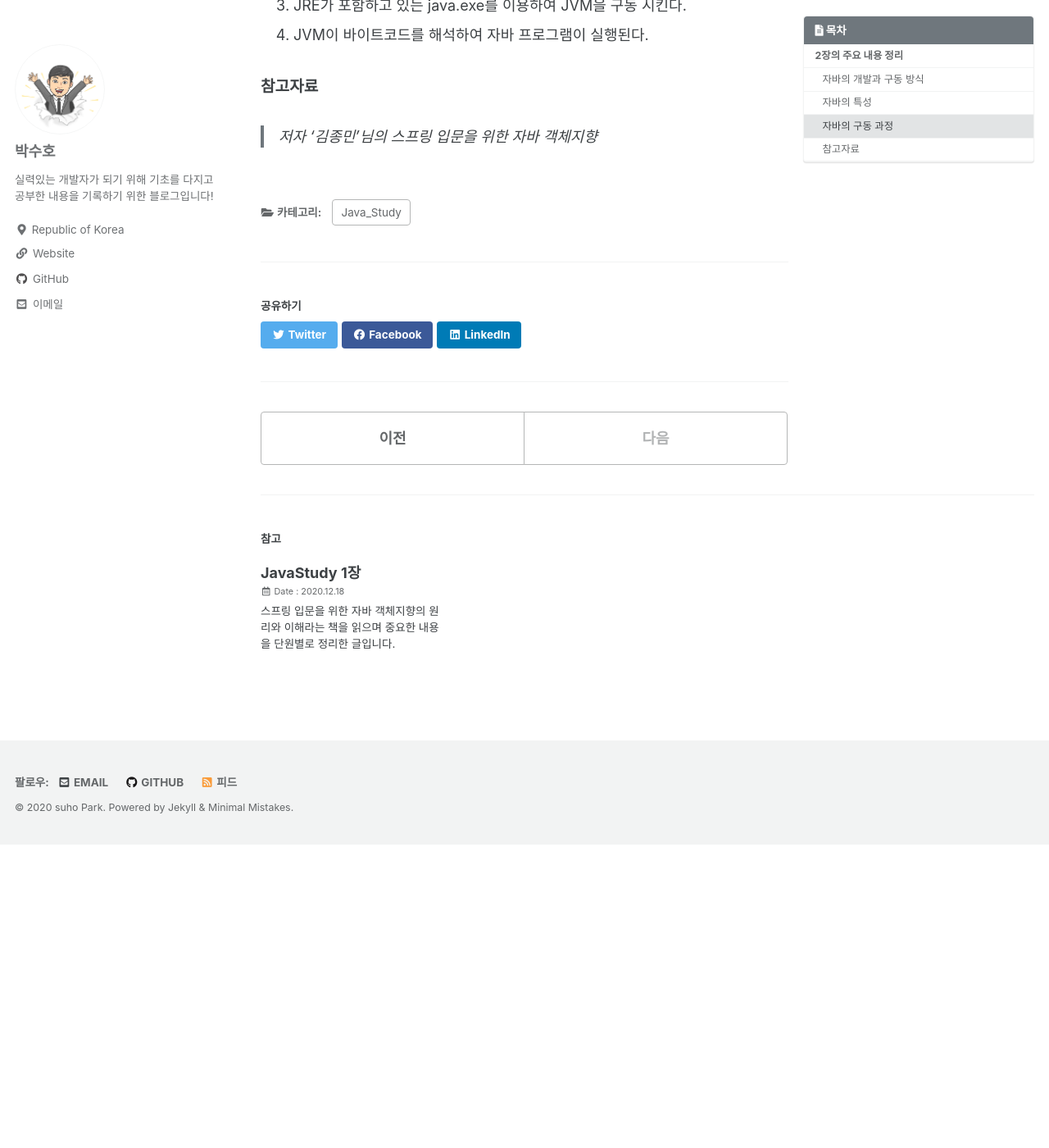
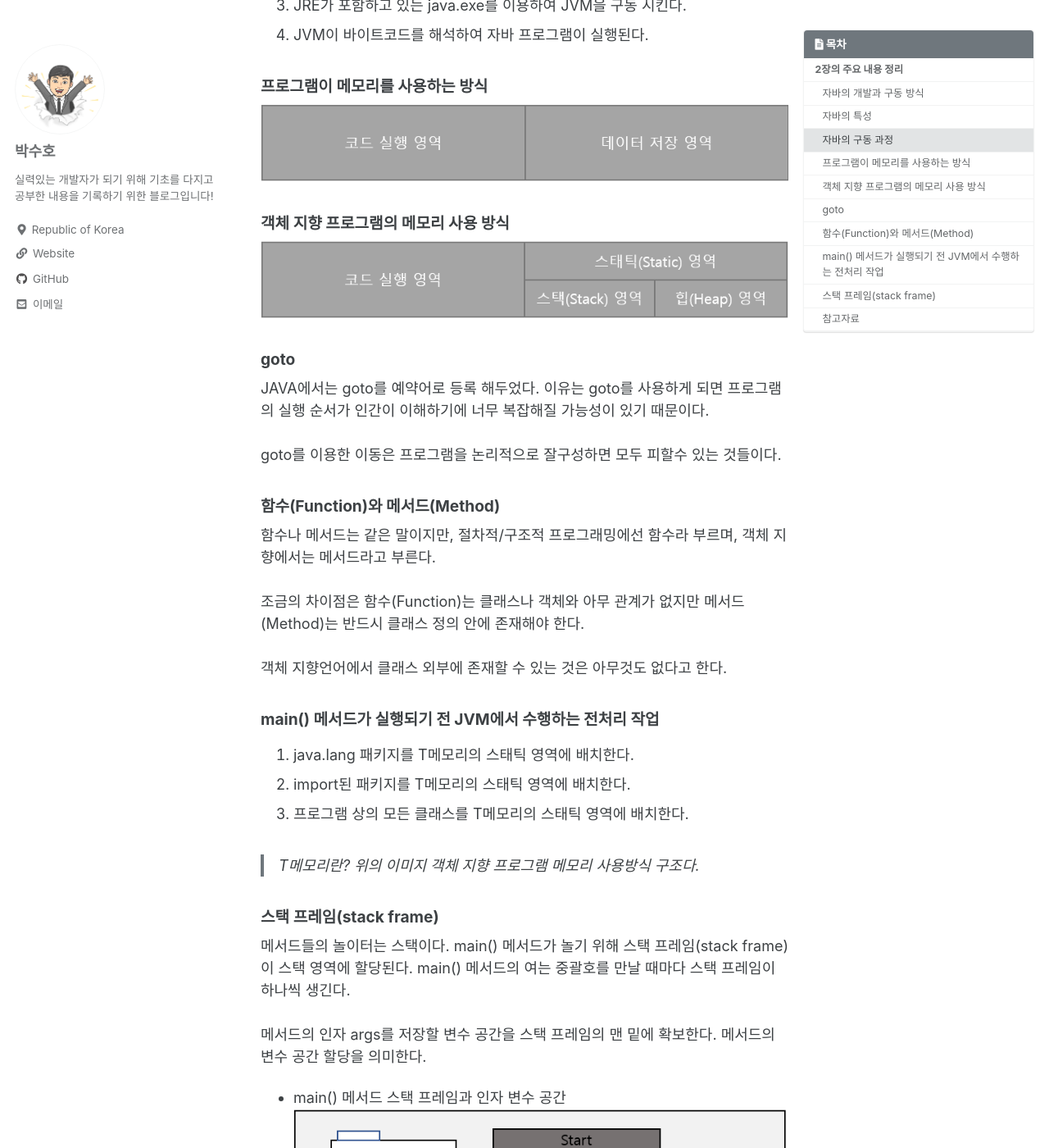
Before and after one commit to SbinSho/SbinSho.github.io, a Jekyll site: the page built from _posts/2020-12-20-JavaStudy.md, in a window 1280 px wide and 1400 px high, scrolled down 1167 px. Shown: the whole window at 82% size. Built offline with Jekyll 4.4.1, drawn with Linux system fonts in a browser that asks for light colours; cached includes are drawn as plain includes; before the commit the page ends 2197 px from its top, so only the background shows below that; some of the changed text lies outside the part shown.

Commit message:
JavaStudy 2장 updated

```diff
--- a/_posts/2020-12-20-JavaStudy.md
+++ b/_posts/2020-12-20-JavaStudy.md
@@ -42,5 +42,41 @@ JDK를 설치하면 JRE를 포함하고 있고, JVM은 JRE에서 포함하고
 3. JRE가 포함하고 있는 java.exe를 이용하여 JVM을 구동 시킨다.
 4. JVM이 바이트코드를 해석하여 자바 프로그램이 실행된다.
 
+#### 프로그램이 메모리를 사용하는 방식
+
+![ 프로그램 메모리 사용 방식 ](/assets/images/ProgramMemory.PNG)
+
+#### 객체 지향 프로그램의 메모리 사용 방식
+
+![ 객체 지향 프로그램의 메모리 사용 방식 ](/assets/images/OOPMemory.PNG)
+
+#### goto
+JAVA에서는 goto를 예약어로 등록 해두었다. 이유는 goto를 사용하게 되면 프로그램의 실행 순서가 인간이 이해하기에 너무 복잡해질 가능성이 있기 때문이다.<br><br>
+goto를 이용한 이동은 프로그램을 논리적으로 잘구성하면 모두 피할수 있는 것들이다.<br>
+
+#### 함수(Function)와 메서드(Method)
+함수나 메서드는 같은 말이지만, 절차적/구조적 프로그래밍에선 함수라 부르며, 객체 지향에서는 메서드라고 부른다.<br><br>
+조금의 차이점은 함수(Function)는 클래스나 객체와 아무 관계가 없지만 메서드(Method)는 반드시 클래스 정의 안에 존재해야 한다.<br><br>
+객체 지향언어에서 클래스 외부에 존재할 수 있는 것은 아무것도 없다고 한다.
+
+#### main() 메서드가 실행되기 전 JVM에서 수행하는 전처리 작업
+1. java.lang 패키지를 T메모리의 스태틱 영역에 배치한다.
+2. import된 패키지를 T메모리의 스태틱 영역에 배치한다.
+3. 프로그램 상의 모든 클래스를 T메모리의 스태틱 영역에 배치한다.
+
+> T메모리란? 위의 이미지 객체 지향 프로그램 메모리 사용방식 구조다.
+
+#### 스택 프레임(stack frame)
+메서드들의 놀이터는 스택이다. main() 메서드가 놀기 위해 스택 프레임(stack frame)이 스택 영역에 할당된다.
+main() 메서드의 여는 중괄호를 만날 때마다 스택 프레임이 하나씩 생긴다. <br><br>
+메서드의 인자 args를 저장할 변수 공간을 스택 프레임의 맨 밑에 확보한다. 메서드의 변수 공간 할당을 의미한다.
+
+* main() 메서드 스택 프레임과 인자 변수 공간
+![main() 메서드 스택 프레임과 인자 변수 공간](/assets/images/main.PNG)
+
+* main() 메서드 종료 이후의 T메모리 상태
+![main() 메서드 종료 이후의 T 메모리 상태](/assets/images/main_end.PNG)
+
+
 #### 참고자료
 > 저자 '김종민'님의 스프링 입문을 위한 자바 객체지향
```
Also changed, not shown: assets/images/OOPMemory.PNG (added), assets/images/ProgramMemory.PNG (added), assets/images/main.PNG (added), assets/images/main_end.PNG (added).
